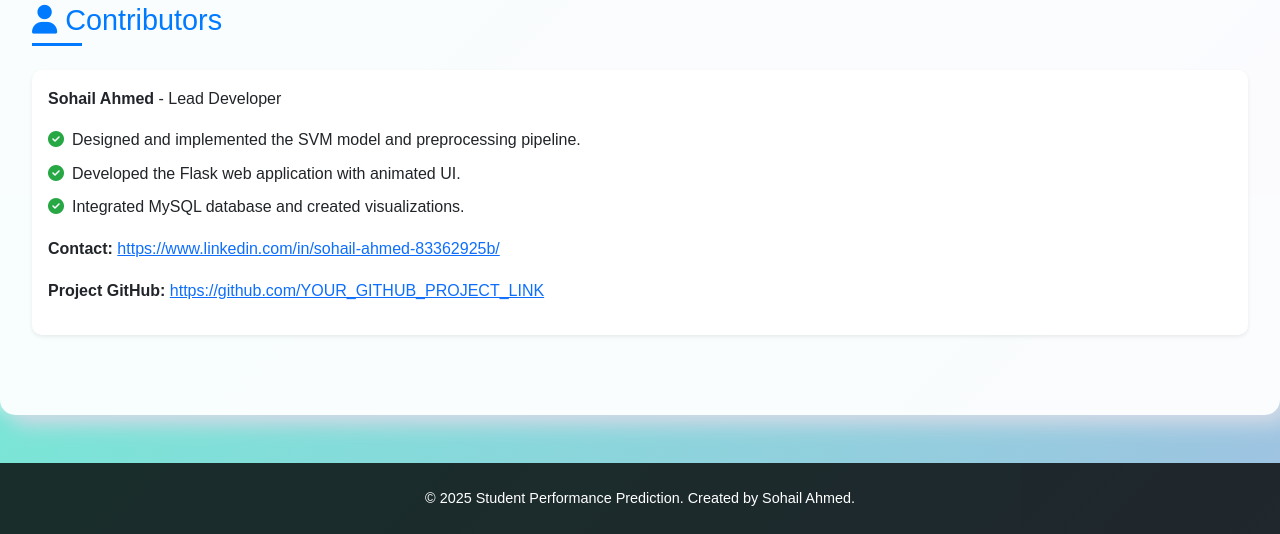
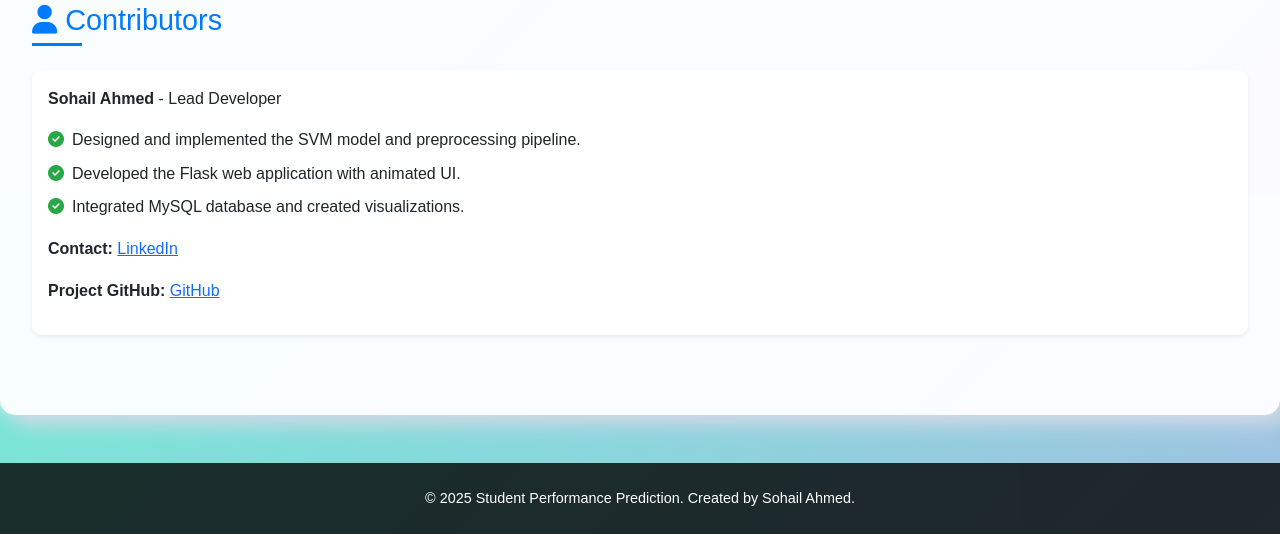
Before and after one commit to sohailahmedjokhio/Student-Passing-Performance-Prediction, a Flask app: page /project-info in a window 1280 px wide. Shown: the part 4605-5139 px from the top of the page. Run offline with Flask 3, Linux system fonts and the light colour scheme; parts of the project's set-up code (start-up, migrations or seed data) failed here and were passed over.

Commit message:
updated html files.

```diff
--- a/templates/index.html
+++ b/templates/index.html
@@ -67,9 +67,9 @@
                         <div class="tooltip-custom" id="schoolTooltip">Choose the student's school (GP or MS).</div>
                     </div>
                     <div class="form-group mb-4 animate__animated animate__fadeIn" data-animate-delay="0.3s">
-                        <label for="sex" class="form-label"><i class="fas fa-venus-mars me-2"></i>Sex</label>
-                        <select name="sex" id="sex" class="form-select" required aria-describedby="sexTooltip">
-                            <option value="" disabled selected>Select Sex</option>
+                        <label for="gender" class="form-label"><i class="fas fa-venus-mars me-2"></i>Gender</label>
+                        <select name="gender" id="gender" class="form-select" required aria-describedby="sexTooltip">
+                            <option value="" disabled selected>Select Gender</option>
                             <option value="M">Male</option>
                             <option value="F">Female</option>
                         </select>
--- a/templates/project_info.html
+++ b/templates/project_info.html
@@ -434,8 +434,8 @@
                             <li>Developed the Flask web application with animated UI.</li>
                             <li>Integrated MySQL database and created visualizations.</li>
                         </ul>
-                        <p><strong>Contact:</strong> <a href="https://www.linkedin.com/in/sohail-ahmed-83362925b/" target="_blank">https://www.linkedin.com/in/sohail-ahmed-83362925b/</a></p>
-                        <p><strong>Project GitHub:</strong> <a href="https://github.com/sohailahmedjokhio/Student-Passing-Performance-Prediction" target="_blank">https://github.com/YOUR_GITHUB_PROJECT_LINK</a></p>
+                        <p><strong>Contact:</strong> <a href="https://www.linkedin.com/in/sohail-ahmed-83362925b/" target="_blank">LinkedIn</a></p>
+                        <p><strong>Project GitHub:</strong> <a href="https://github.com/sohailahmedjokhio/Student-Passing-Performance-Prediction" target="_blank">GitHub</a></p>
                     </div>
                 </div>
             </section>
```
